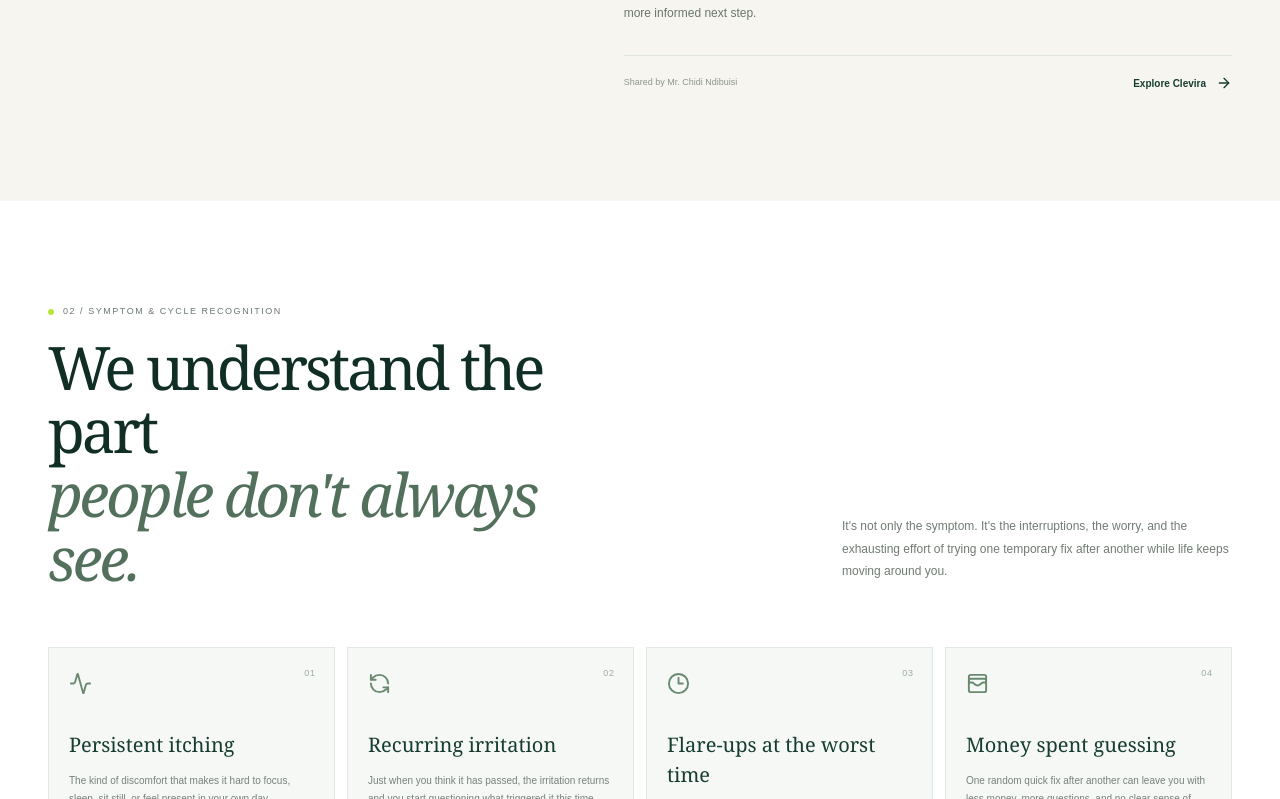
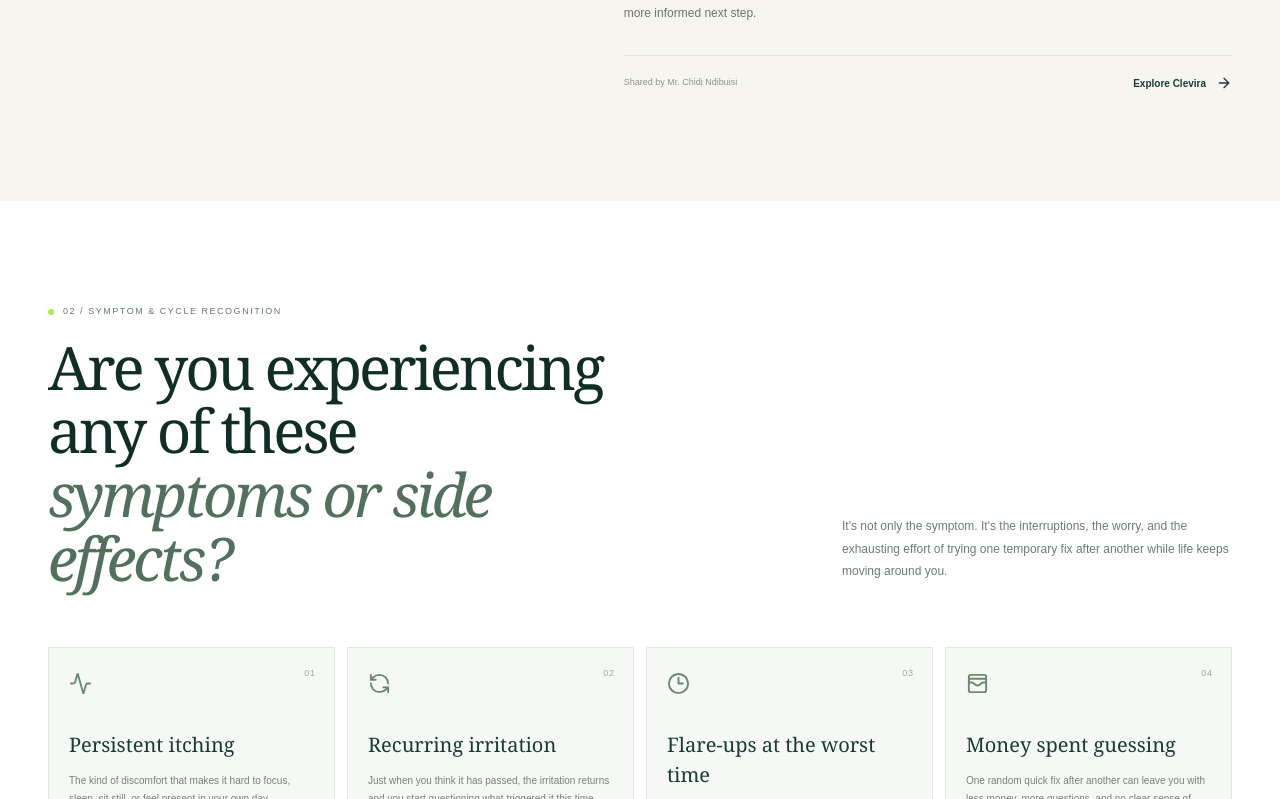
Before and after one commit to Ukwun/clevira1, a Next.js app: page / in a window 1280 px wide. Shown: the part 2196-2995 px from the top of the page. Built offline with nearby package versions, Linux system fonts and the light colour scheme.

Commit message:
Update symptom recognition heading

```diff
--- a/app/page.tsx
+++ b/app/page.tsx
@@ -50,7 +50,7 @@ export default function Home() {
       <section className="symptom-cycle-section" id="symptoms">
         <div className="section-shell">
           <div className="symptom-cycle-heading">
-            <div><p className="eyebrow"><span /> 02 / SYMPTOM &amp; CYCLE RECOGNITION</p><h2>We understand the part<br /><em>people don&apos;t always see.</em></h2></div>
+            <div><p className="eyebrow"><span /> 02 / SYMPTOM &amp; CYCLE RECOGNITION</p><h2>Are you experiencing any of these<br /><em>symptoms or side effects?</em></h2></div>
             <p>It&apos;s not only the symptom. It&apos;s the interruptions, the worry, and the exhausting effort of trying one temporary fix after another while life keeps moving around you.</p>
           </div>
           <div className="symptom-card-grid">
```
